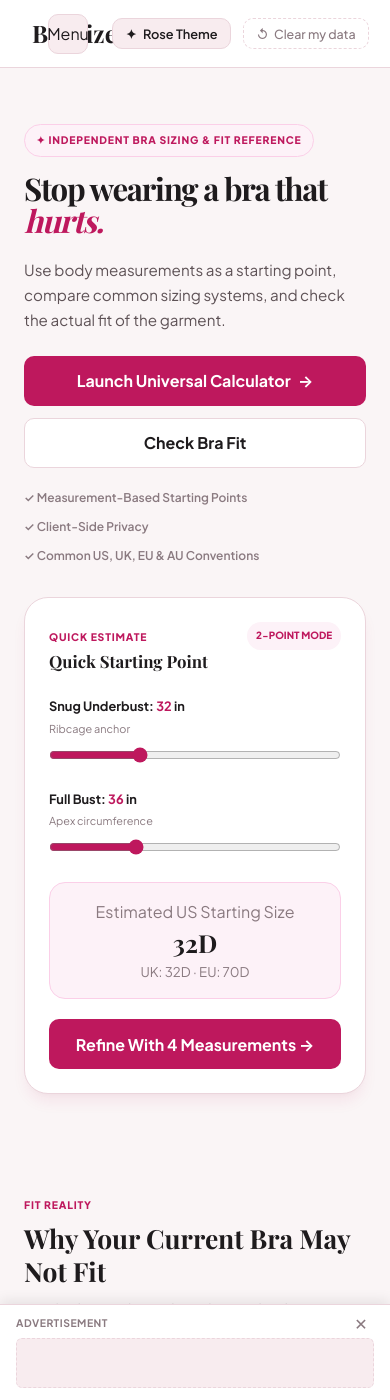
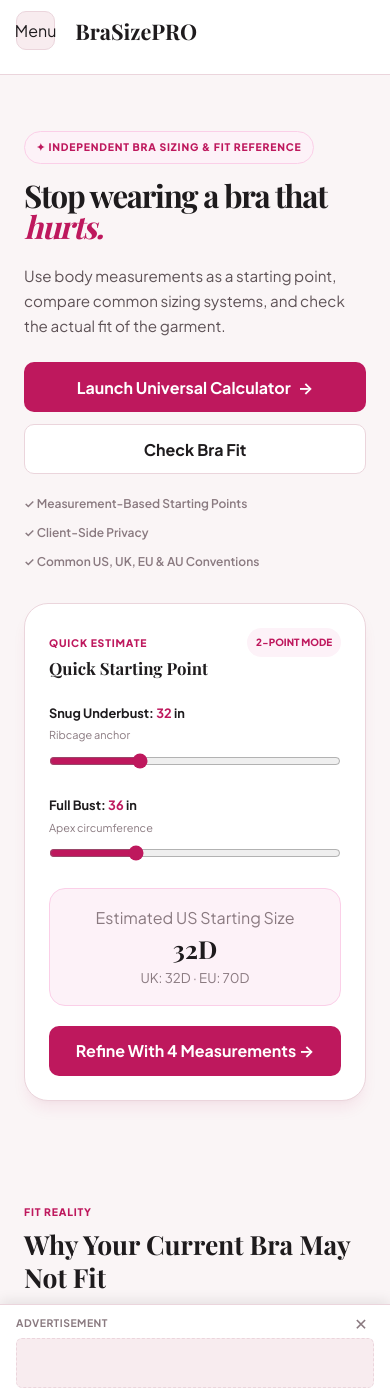
Before and after one commit to sharpedge74-cmyk/Bra-Size-Pro, a Jekyll site: the page built from index.html, in a window 390 px wide and 1400 px high. Built offline with Jekyll 4.4.1, drawn with Linux system fonts in a browser that asks for light colours; some web fonts are replaced.

Commit message:
Humanize mobile header and move menu to left

```diff
--- a/_sass/_app-shell.scss
+++ b/_sass/_app-shell.scss
@@ -292,21 +292,21 @@
 
 @media (max-width: 767px) {
   .site-header-inner {
-    position: relative;
-    flex-wrap: nowrap;
+    display: grid;
+    grid-template-columns: auto minmax(0, 1fr);
+    grid-template-areas:
+      "menu brand"
+      "nav nav";
     align-items: center;
-  }
-
-  .site-brand {
-    flex: 1 1 auto;
+    gap: 0.75rem;
+    padding: 0.7rem 1rem;
   }
 
   .mobile-nav-toggle {
+    grid-area: menu;
     display: inline-flex;
-    order: 2;
-    flex: 0 0 auto;
-    width: 2.5rem;
-    height: 2.5rem;
+    width: 2.45rem;
+    height: 2.45rem;
     padding: 0;
     border: 1px solid var(--color-border);
     border-radius: $radius-md;
@@ -318,7 +318,7 @@
   }
 
   .mobile-nav-icon {
-    width: 1.15rem;
+    width: 1.1rem;
     display: flex;
     flex-direction: column;
     gap: 0.22rem;
@@ -332,14 +332,25 @@
     border-radius: 2px;
   }
 
+  .site-brand {
+    grid-area: brand;
+    min-width: 0;
+  }
+
+  .brand-link {
+    font-size: 1.35rem;
+  }
+
+  .header-actions {
+    display: none;
+  }
+
   .site-nav {
+    grid-area: nav;
     display: none;
-    order: 4;
-    flex: 1 1 100%;
     width: 100%;
-    max-width: 100%;
-    overflow: visible;
-    padding-top: 0.65rem;
+    min-width: 0;
+    padding: 0.5rem 0 0;
     border-top: 1px solid var(--color-border-subtle);
   }
 
@@ -347,20 +358,37 @@
     display: flex;
     flex-direction: column;
     align-items: stretch;
-    gap: 0.15rem;
+    gap: 0.1rem;
   }
 
   .site-nav .nav-item {
     display: block;
-    padding: 0.65rem 0.2rem;
+    padding: 0.72rem 0.35rem;
+    border-bottom: 1px solid var(--color-border-subtle);
   }
 
-  .header-actions {
-    order: 3;
-    flex: 0 0 auto;
+  .site-nav .nav-item:last-child {
+    border-bottom: 0;
   }
 
-  .site-header-inner:has(.site-nav.is-open) {
-    flex-wrap: wrap;
+  .mobile-menu-actions {
+    display: flex;
+    flex-direction: column;
+    gap: 0.55rem;
+    padding-top: 0.65rem;
+    margin-top: 0.35rem;
+    border-top: 1px solid var(--color-border-subtle);
+  }
+
+  .mobile-menu-actions .theme-toggle-button,
+  .mobile-menu-actions .clear-data-button {
+    width: 100%;
+    justify-content: center;
   }
 }
+
+@media (min-width: 768px) {
+  .mobile-menu-actions {
+    display: none;
+  }
+}
```
